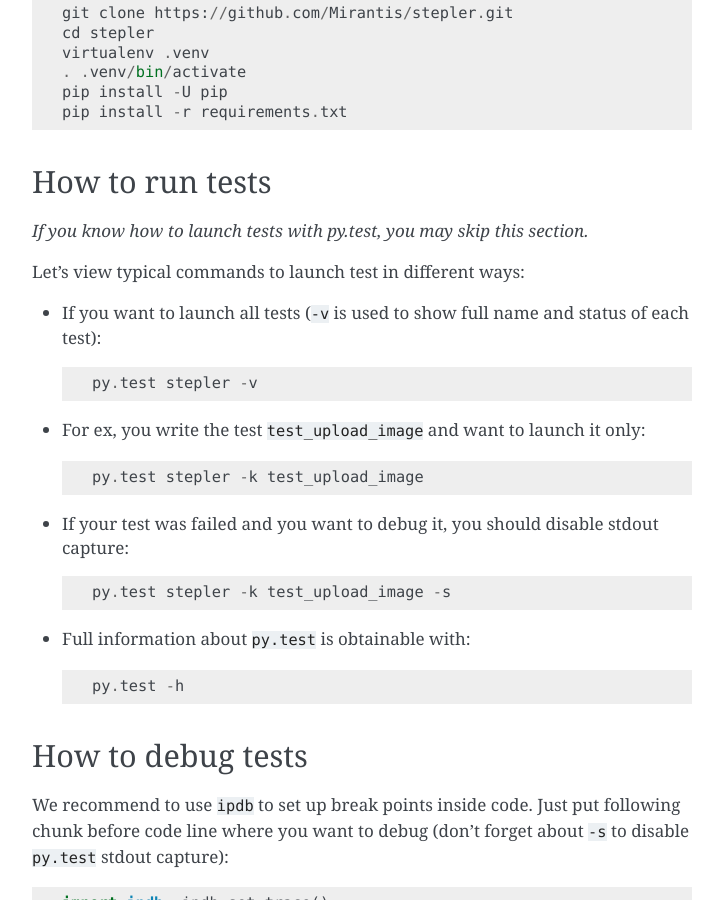
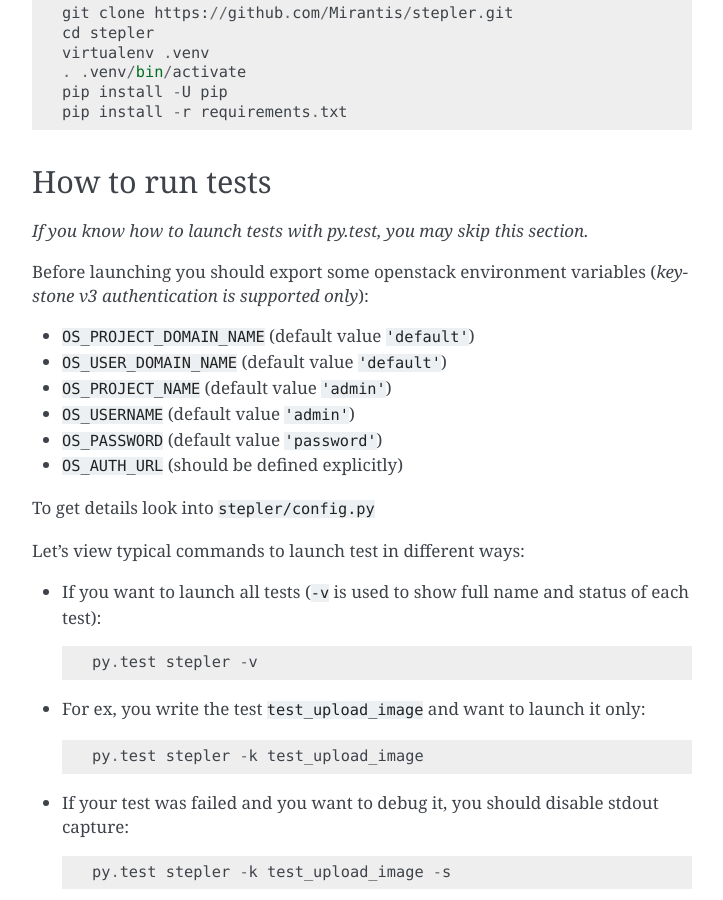
Before and after one commit to Mirantis/stepler, a Sphinx documentation site: the page built from doc/source/index.rst, in a window 1280 px wide and 900 px high, scrolled down 1150 px. Shown: the whole window, without its empty margins (388-1111 px from the left). Built offline with Sphinx 7.4.7, drawn with Linux system fonts in a browser that asks for light colours.

Commit message:
Update docs about tests launching

```diff
--- a/doc/source/index.rst
+++ b/doc/source/index.rst
@@ -53,6 +53,17 @@
 
 *If you know how to launch tests with py.test, you may skip this section.*
 
+Before launching you should export some openstack environment variables (*keystone v3 authentication is supported only*):
+
+* ``OS_PROJECT_DOMAIN_NAME`` (default value ``'default'``)
+* ``OS_USER_DOMAIN_NAME`` (default value ``'default'``)
+* ``OS_PROJECT_NAME`` (default value ``'admin'``)
+* ``OS_USERNAME`` (default value ``'admin'``)
+* ``OS_PASSWORD`` (default value ``'password'``)
+* ``OS_AUTH_URL`` (should be defined explicitly)
+
+To get details look into ``stepler/config.py``
+
 Let's view typical commands to launch test in different ways:
 
 * If you want to launch all tests (``-v`` is used to show full name and status of each test)::
```
Also changed, not shown: 1 other file.
